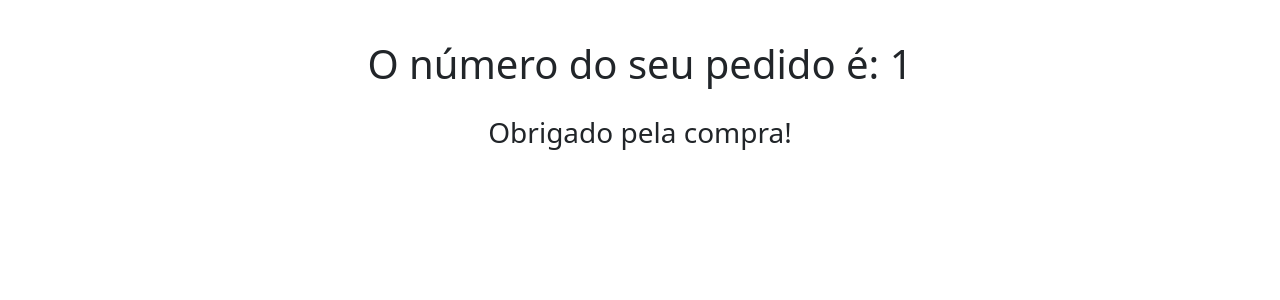
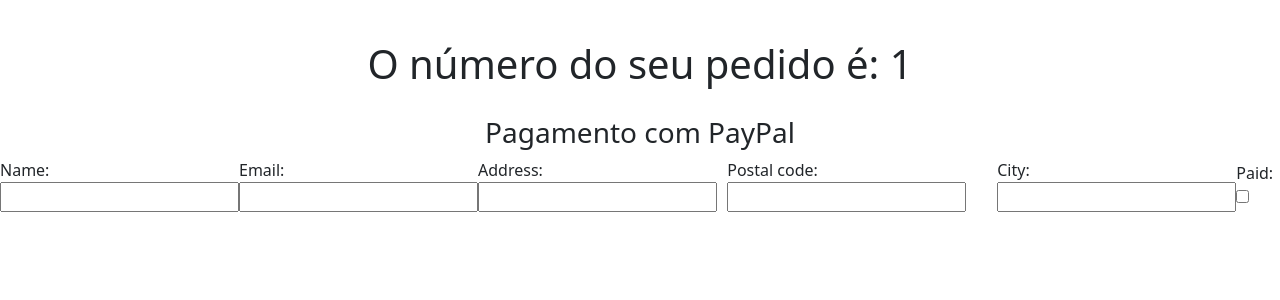
Before and after one commit to vitor-lima-ms/ecommerce_app, a Django app: template orders/templates/order_complete.html in a window 1280 px wide. Shown: the part 80-380 px from the top of the page. Run offline with Django 5.2, Linux system fonts and the light colour scheme; tables that the repository leaves empty hold one stand-in row (values such as "Sample post"); the template is opened without the code that fills it: values that come from a table or form of the project are taken from there, most other values are stand-ins (such as "Sample title", 1, 10 or a date in 2020).

Commit message:
Update order_complete.html

```diff
--- a/orders/templates/order_complete.html
+++ b/orders/templates/order_complete.html
@@ -9,5 +9,8 @@
 
 {% block content %}
     <h1>O número do seu pedido é: {{ order.id }}</h1>
-    <h3>Obrigado pela compra!</h3>
+    <h3>Pagamento com PayPal</h3>
+    <section id="paypal">
+        {{ form.render }}
+    </section>
 {% endblock content %}
```
